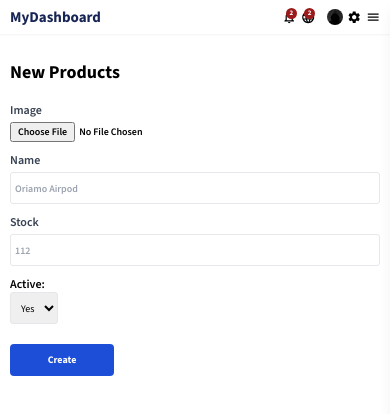
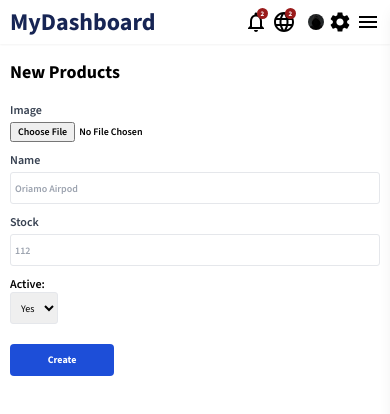
Before and after one commit to Jo-shua09/Tryve-Frontend-Development-Assessment-Dashboard-, a React (Vite) app: page /newproducts in a window 390 px wide. Shown: the top 414 px of the page. Built offline with nearby package versions, Linux system fonts and the light colour scheme.

Commit message:
restyling again

```diff
--- a/src/components/Topbar.jsx
+++ b/src/components/Topbar.jsx
@@ -18,10 +18,10 @@ const Topbar = () => {
 
   return (
     <div className="w-full h-auto shadow-sm bg-white fixed top-0 z-[99999]">
-      <div className="flex justify-between items-center px-5 py-4">
+      <div className="flex justify-between items-center px-5 md:py-4 py-5">
         <div className="lg:block">
           <Link to="/">
-            <span className="font-bold text-3xl md:text-3xl lg:text-4xl text-blue-950 cursor-pointer">
+            <span className="font-bold text-5xl md:text-3xl lg:text-4xl text-blue-950 cursor-pointer">
               MyDashboard
             </span>
           </Link>
@@ -30,7 +30,7 @@ const Topbar = () => {
         <div className="flex items-center gap-x-2 md:gap-x-4 lg:gap-x-6">
           <div className="relative cursor-pointer">
             <NotificationsNone
-              sx={{ fontSize: { xs: "1.8rem", md: "2.2rem", lg: "2.5rem" } }}
+              sx={{ fontSize: { xs: "3rem", md: "2.2rem", lg: "2.5rem" } }}
             />
             <span className="absolute -top-1 right-0 text-white bg-red-800 rounded-full h-3 w-3 md:h-4 md:w-4 p-[.7rem] text-sm md:text-xl font-bold flex items-center justify-center">
               2
@@ -39,7 +39,7 @@ const Topbar = () => {
 
           <div className="relative cursor-pointer">
             <Language
-              sx={{ fontSize: { xs: "1.8rem", md: "2.2rem", lg: "2.5rem" } }}
+              sx={{ fontSize: { xs: "3rem", md: "2.2rem", lg: "2.5rem" } }}
             />
             <span className="absolute -top-1 right-0 text-white bg-red-800 rounded-full h-3 w-3 md:h-4 md:w-4 p-[.7rem] text-sm md:text-xl font-bold flex items-center justify-center">
               2
@@ -56,7 +56,7 @@ const Topbar = () => {
 
           <div className="relative cursor-pointer">
             <Settings
-              sx={{ fontSize: { xs: "1.8rem", md: "2.2rem", lg: "2.5rem" } }}
+              sx={{ fontSize: { xs: "3rem", md: "2.2rem", lg: "2.5rem" } }}
             />
           </div>
 
@@ -65,9 +65,9 @@ const Topbar = () => {
             onClick={toggleSidebar}
           >
             {showSidebar ? (
-              <Close sx={{ fontSize: { xs: "1.8rem", md: "2.2rem" } }} />
+              <Close sx={{ fontSize: { xs: "3rem", md: "2.2rem" } }} />
             ) : (
-              <Menu sx={{ fontSize: { xs: "1.8rem", md: "2.2rem" } }} />
+              <Menu sx={{ fontSize: { xs: "3rem", md: "2.2rem" } }} />
             )}
           </div>
         </div>
```
